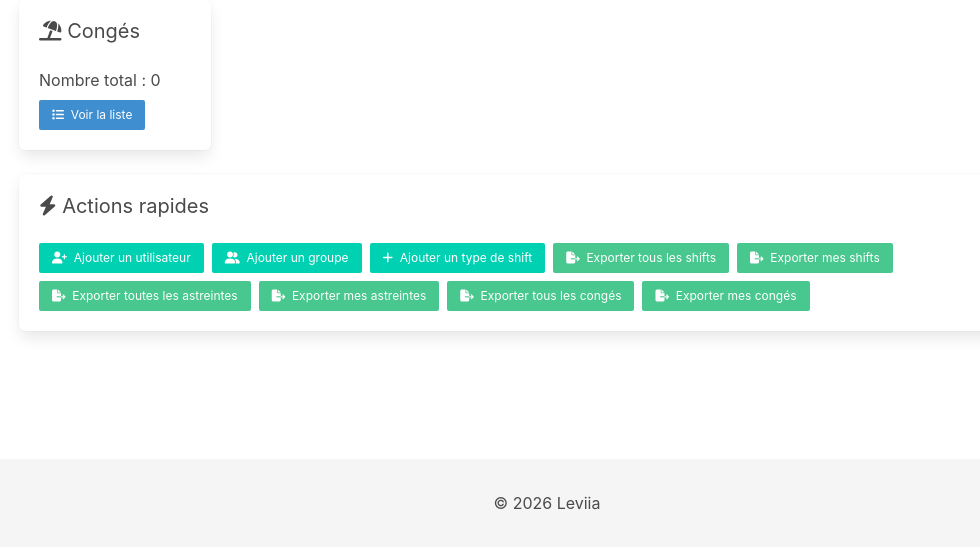
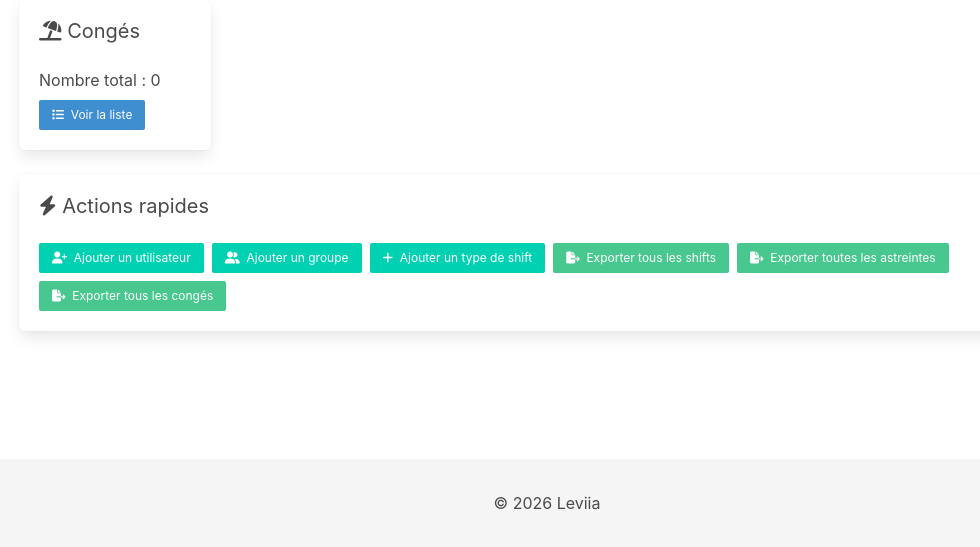
Before and after one commit to FoxOps/kairos, a Flask app: page /admin in a window 1280 px wide. Shown: the part 554-1101 px from the top of the page, without its empty margins (93-1073 px from the left). Run offline with Flask 3, Linux system fonts and the light colour scheme; a user stored in the database is signed in.

Commit message:
fix: show only 'all' export buttons in admin dashboard quick actions
Co-authored-by: FoxOps <FoxOps@users.noreply.github.com>

```diff
--- a/app/templates/admin/dashboard.html
+++ b/app/templates/admin/dashboard.html
@@ -82,20 +82,11 @@
                 <a class="button is-success is-small" href="{{ url_for('export_shifts', scope='all') }}">
                     <i class="fas fa-file-export"></i>&nbsp; Exporter tous les shifts
                 </a>
-                <a class="button is-success is-small" href="{{ url_for('export_shifts', scope='my') }}">
-                    <i class="fas fa-file-export"></i>&nbsp; Exporter mes shifts
-                </a>
                 <a class="button is-success is-small" href="{{ url_for('export_oncall', scope='all') }}">
                     <i class="fas fa-file-export"></i>&nbsp; Exporter toutes les astreintes
                 </a>
-                <a class="button is-success is-small" href="{{ url_for('export_oncall', scope='my') }}">
-                    <i class="fas fa-file-export"></i>&nbsp; Exporter mes astreintes
-                </a>
                 <a class="button is-success is-small" href="{{ url_for('export_leaves', scope='all') }}">
                     <i class="fas fa-file-export"></i>&nbsp; Exporter tous les congés
-                </a>
-                <a class="button is-success is-small" href="{{ url_for('export_leaves', scope='my') }}">
-                    <i class="fas fa-file-export"></i>&nbsp; Exporter mes congés
                 </a>
             </div>
         </div>
```
